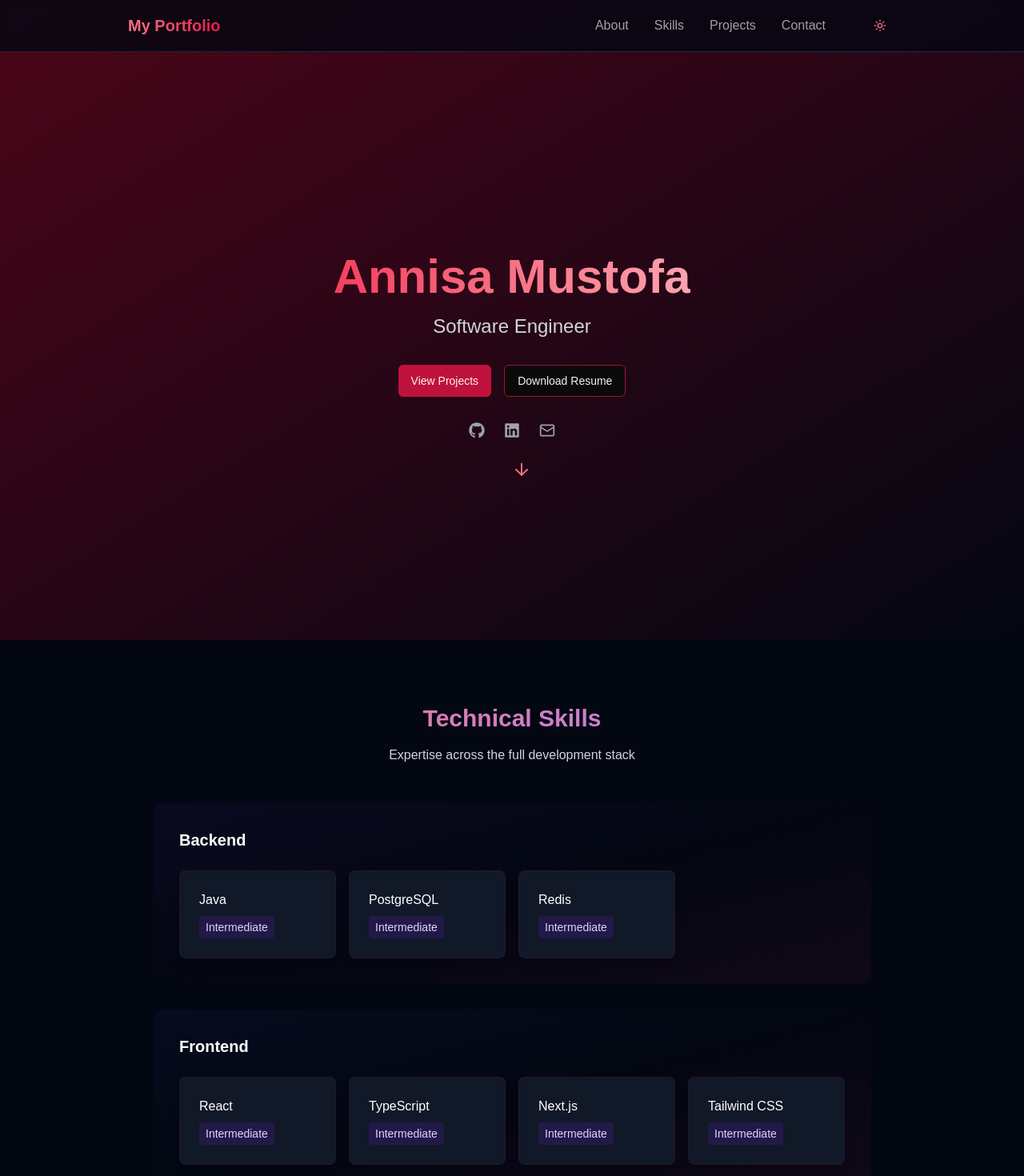
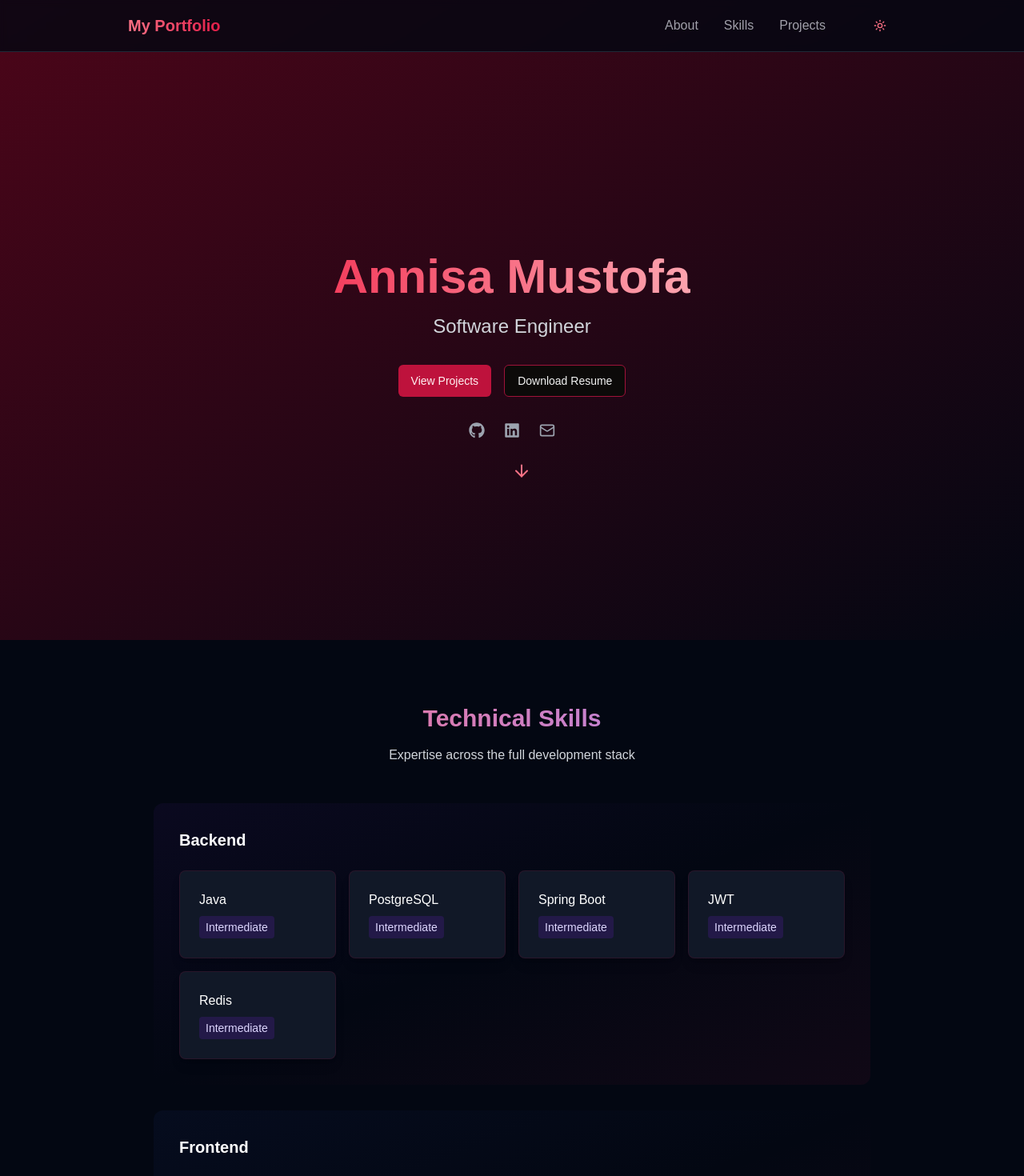
Before and after one commit to chocological13/self-portfolio, a Next.js app: page / in a window 1280 px wide. Shown: the top 1470 px of the page at 80% size. Built offline with nearby package versions, Linux system fonts and the light colour scheme.

Commit message:
chore: update skills, navbar, and footer
- Added new skills to the skills section
- Removed "Contact" from the navbar
- Added icon to the footer
- Updated name display to use nickname

```diff
--- a/app/layout.tsx
+++ b/app/layout.tsx
@@ -5,7 +5,7 @@ import NavBar from "@/components/sections/NavBar";
 import Footer from "@/components/sections/Footer";
 
 export const metadata: Metadata = {
-  title: "Annisa's Journey",
+  title: "Nina's Journey",
   description: "Portfolio of My Journey",
 };
 
--- a/components/sections/Footer.tsx
+++ b/components/sections/Footer.tsx
@@ -2,16 +2,18 @@
 
 import { SocialLinks } from "@/components/social-links";
 import React from "react";
+import { HeartHandshake } from "lucide-react";
 
 const Footer: React.FC = () => {
   return (
     <footer className="bg-gray-950 border-t border-rose-900/10">
       <div className="container px-4 py-12 mx-auto max-w-5xl">
         <div className="flex flex-col items-center gap-6">
-          <div className="flex flex-col items-center gap-2">
+          <div className="flex flex-row items-center gap-2">
             <h3 className="text-lg font-semibold text-rose-500">
               Let&apos;s Connect
             </h3>
+            <HeartHandshake className="text-rose-500 w-5 h-5" />
           </div>
 
           <div className="flex justify-center gap-6">
--- a/components/sections/NavBar.tsx
+++ b/components/sections/NavBar.tsx
@@ -10,7 +10,7 @@ const navItems = [
   { name: "About", href: "#about" },
   { name: "Skills", href: "#skills" },
   { name: "Projects", href: "#projects" },
-  { name: "Contact", href: "#contact" },
+  // { name: "Contact", href: "#contact" },
 ];
 
 const Navbar: React.FC = () => {
--- a/components/sections/Skills.tsx
+++ b/components/sections/Skills.tsx
@@ -8,17 +8,22 @@ const technologies = {
   Backend: [
     { name: "Java", level: "Intermediate" },
     { name: "PostgreSQL", level: "Intermediate" },
+    { name: "Spring Boot", level: "Intermediate" },
+    { name: "JWT", level: "Intermediate" },
     { name: "Redis", level: "Intermediate" },
   ],
   Frontend: [
     { name: "React", level: "Intermediate" },
     { name: "TypeScript", level: "Intermediate" },
+    { name: "JavaScript (Vanilla)", level: "Intermediate" },
     { name: "Next.js", level: "Intermediate" },
     { name: "Tailwind CSS", level: "Intermediate" },
   ],
   "DevOps & Tools": [
     { name: "Docker", level: "Intermediate" },
     { name: "Git", level: "Intermediate" },
+    { name: "Postman", level: "Intermediate" },
+    { name: "Vercel", level: "Intermediate" },
   ],
 };
 
```
